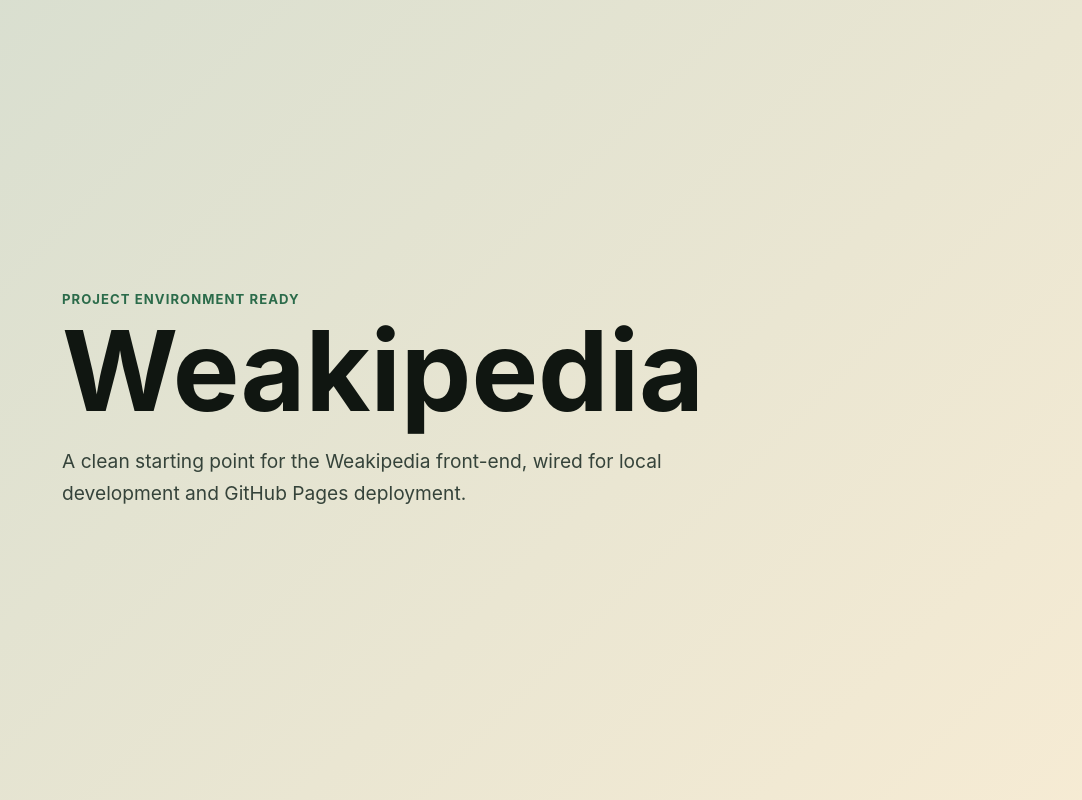
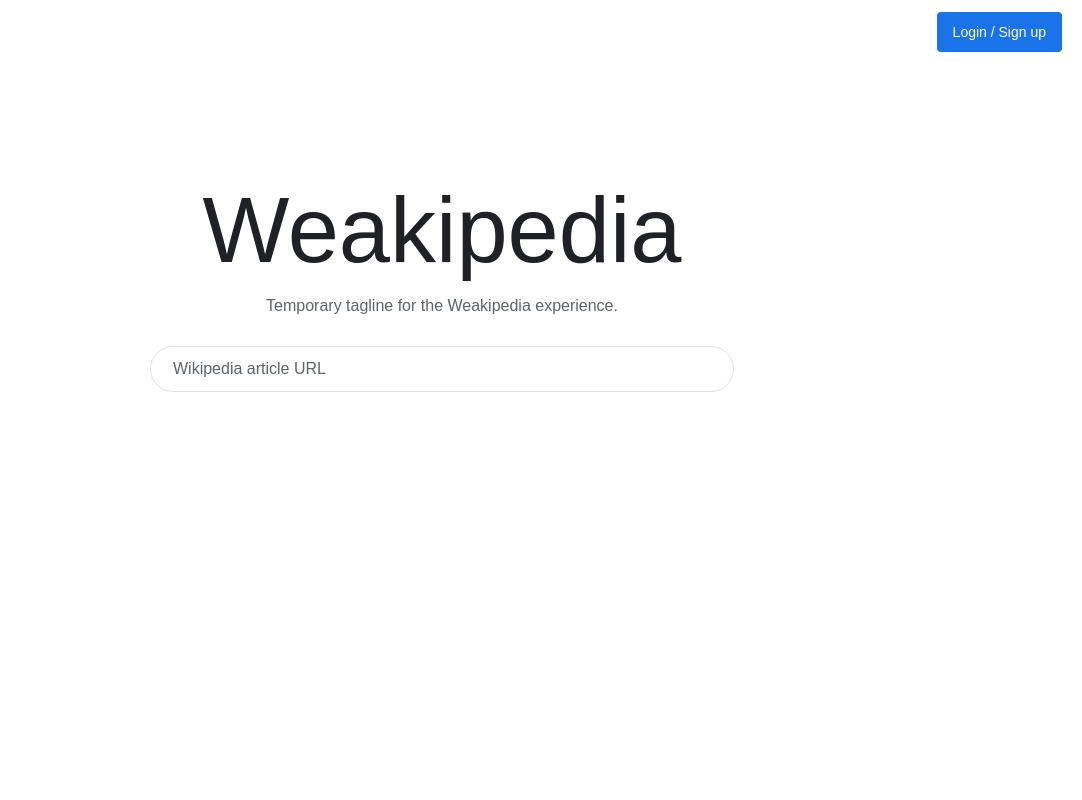
Before and after one commit to vayehee/weakipedia, a React (Vite) app: page / in a window 1280 px wide. Shown: the whole page, without its empty margins (198-1280 px from the left). Built offline with nearby package versions, Linux system fonts and the light colour scheme.

Commit message:
Create search-style landing page

```diff
--- a/src/main.tsx
+++ b/src/main.tsx
@@ -2,18 +2,49 @@
 import { createRoot } from "react-dom/client";
 import "./styles.css";
 
+const mockTelegramUser = null as
+  | null
+  | {
+      name: string;
+      photoUrl: string;
+    };
+
 function App() {
+  const user = mockTelegramUser;
+
   return (
-    <main className="shell">
-      <section className="hero" aria-labelledby="page-title">
-        <p className="eyebrow">Project environment ready</p>
-        <h1 id="page-title">Weakipedia</h1>
-        <p className="lede">
-          A clean starting point for the Weakipedia front-end, wired for local
-          development and GitHub Pages deployment.
-        </p>
-      </section>
-    </main>
+    <div className="page">
+      <header className="topbar">
+        {user ? (
+          <div className="account">
+            <button className="logout-button" type="button">
+              Logout
+            </button>
+            <img className="avatar" src={user.photoUrl} alt={user.name} />
+          </div>
+        ) : (
+          <button className="login-button" type="button">
+            Login / Sign up
+          </button>
+        )}
+      </header>
+
+      <main className="search-shell" aria-labelledby="page-title">
+        <h1 id="page-title" className="brand">
+          Weakipedia
+        </h1>
+        <p className="tagline">Temporary tagline for the Weakipedia experience.</p>
+        <form className="search-form" role="search">
+          <input
+            aria-label="Wikipedia article URL"
+            className="url-input"
+            inputMode="url"
+            placeholder="Wikipedia article URL"
+            type="url"
+          />
+        </form>
+      </main>
+    </div>
   );
 }
 
--- a/src/styles.css
+++ b/src/styles.css
@@ -1,13 +1,26 @@
 :root {
-  color: #17201a;
-  background: #f7f2e8;
+  color: #202124;
+  background: #ffffff;
+  color-scheme: light dark;
   font-family:
-    Inter, ui-sans-serif, system-ui, -apple-system, BlinkMacSystemFont, "Segoe UI",
+    Arial, ui-sans-serif, system-ui, -apple-system, BlinkMacSystemFont, "Segoe UI",
     sans-serif;
   font-synthesis: none;
   text-rendering: optimizeLegibility;
   -webkit-font-smoothing: antialiased;
   -moz-osx-font-smoothing: grayscale;
+  --page-bg: #ffffff;
+  --text: #202124;
+  --muted: #5f6368;
+  --field-bg: #ffffff;
+  --field-border: #dfe1e5;
+  --field-shadow: 0 1px 6px rgba(32, 33, 36, 0.18);
+  --button-bg: #1a73e8;
+  --button-bg-hover: #1b66c9;
+  --button-text: #ffffff;
+  --subtle-button-bg: transparent;
+  --subtle-button-bg-hover: rgba(60, 64, 67, 0.08);
+  --subtle-button-text: #3c4043;
 }
 
 * {
@@ -18,42 +31,151 @@
   min-width: 320px;
   min-height: 100vh;
   margin: 0;
+  background: var(--page-bg);
+  color: var(--text);
 }
 
-.shell {
-  display: grid;
+.page {
+  display: flex;
+  flex-direction: column;
   min-height: 100vh;
-  place-items: center;
-  padding: 32px;
-  background:
-    linear-gradient(135deg, rgba(44, 115, 79, 0.16), rgba(237, 185, 64, 0.12)),
-    #f7f2e8;
 }
 
-.hero {
-  width: min(760px, 100%);
+.topbar {
+  display: flex;
+  justify-content: flex-end;
+  min-height: 64px;
+  padding: 12px 20px;
 }
 
-.eyebrow {
-  margin: 0 0 12px;
-  color: #2b6b4a;
-  font-size: 0.82rem;
-  font-weight: 700;
-  letter-spacing: 0.08em;
-  text-transform: uppercase;
+.account {
+  display: inline-flex;
+  align-items: center;
+  gap: 12px;
 }
 
-h1 {
-  margin: 0;
-  color: #101611;
-  font-size: clamp(3rem, 12vw, 7rem);
-  line-height: 0.92;
+.login-button,
+.logout-button {
+  min-height: 36px;
+  border: 0;
+  border-radius: 4px;
+  font: inherit;
+  font-size: 14px;
+  cursor: pointer;
+  transition:
+    background-color 120ms ease,
+    box-shadow 120ms ease;
 }
 
-.lede {
+.login-button {
+  padding: 0 16px;
+  background: var(--button-bg);
+  color: var(--button-text);
+  font-weight: 500;
+}
+
+.login-button:hover {
+  background: var(--button-bg-hover);
+  box-shadow: 0 1px 2px rgba(60, 64, 67, 0.3);
+}
+
+.logout-button {
+  padding: 0 12px;
+  background: var(--subtle-button-bg);
+  color: var(--subtle-button-text);
+}
+
+.logout-button:hover {
+  background: var(--subtle-button-bg-hover);
+}
+
+.avatar {
+  width: 40px;
+  height: 40px;
+  border-radius: 50%;
+  object-fit: cover;
+}
+
+.search-shell {
+  display: flex;
+  flex: 1;
+  flex-direction: column;
+  align-items: center;
+  width: 100%;
+  padding: clamp(72px, 15vh, 150px) 24px 48px;
+  text-align: center;
+}
+
+.brand {
+  margin: 0;
+  color: var(--text);
+  font-size: clamp(3.6rem, 13vw, 5.75rem);
+  font-weight: 500;
+  line-height: 1;
+}
+
+.tagline {
   max-width: 620px;
-  margin: 24px 0 0;
-  color: #35433a;
-  font-size: 1.2rem;
-  line-height: 1.65;
+  margin: 18px 0 28px;
+  color: var(--muted);
+  font-size: clamp(0.95rem, 3vw, 1rem);
+  line-height: 1.5;
 }
+
+.search-form {
+  width: min(584px, 100%);
+}
+
+.url-input {
+  width: 100%;
+  height: 46px;
+  border: 1px solid var(--field-border);
+  border-radius: 24px;
+  outline: none;
+  padding: 0 22px;
+  background: var(--field-bg);
+  color: var(--text);
+  font: inherit;
+  font-size: 16px;
+}
+
+.url-input:hover,
+.url-input:focus {
+  box-shadow: var(--field-shadow);
+}
+
+.url-input::placeholder {
+  color: var(--muted);
+  opacity: 1;
+}
+
+@media (prefers-color-scheme: dark) {
+  :root {
+    --page-bg: #202124;
+    --text: #e8eaed;
+    --muted: #bdc1c6;
+    --field-bg: #202124;
+    --field-border: #5f6368;
+    --field-shadow: none;
+    --button-bg: #8ab4f8;
+    --button-bg-hover: #aecbfa;
+    --button-text: #202124;
+    --subtle-button-bg-hover: rgba(232, 234, 237, 0.08);
+    --subtle-button-text: #e8eaed;
+  }
+}
+
+@media (max-width: 520px) {
+  .topbar {
+    min-height: 58px;
+    padding: 10px 12px;
+  }
+
+  .search-shell {
+    padding-top: clamp(64px, 12vh, 92px);
+  }
+
+  .login-button {
+    padding: 0 14px;
+  }
+}
```
